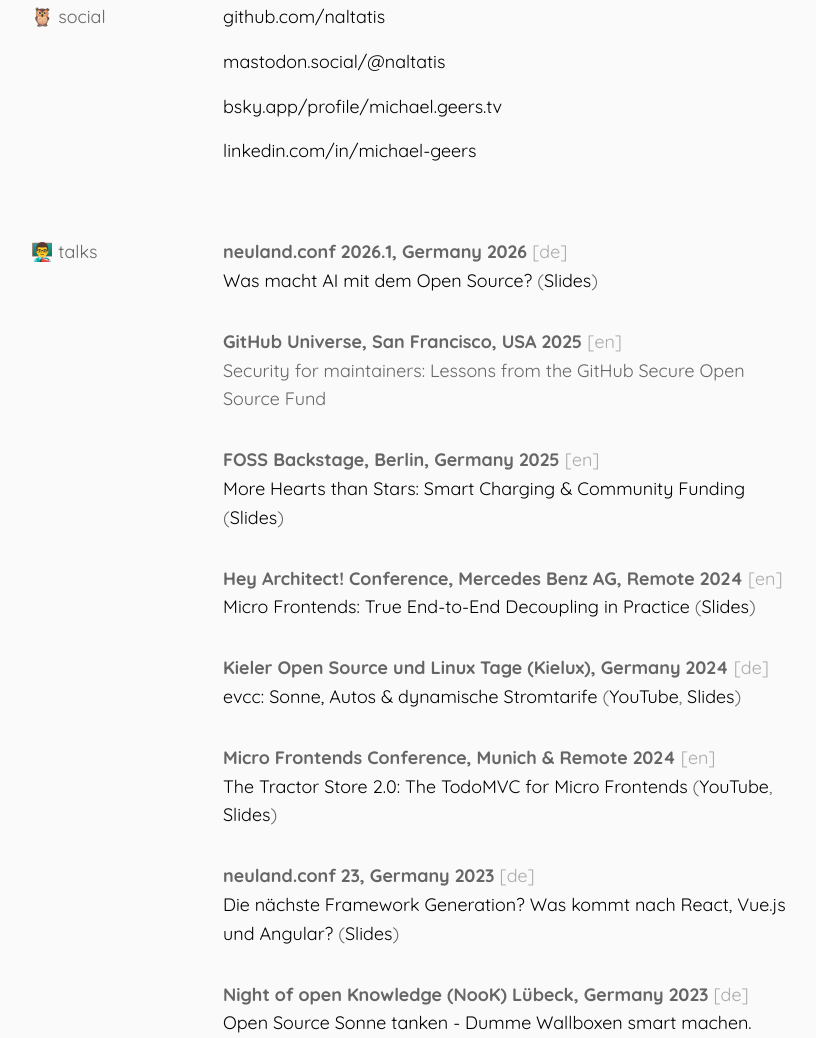
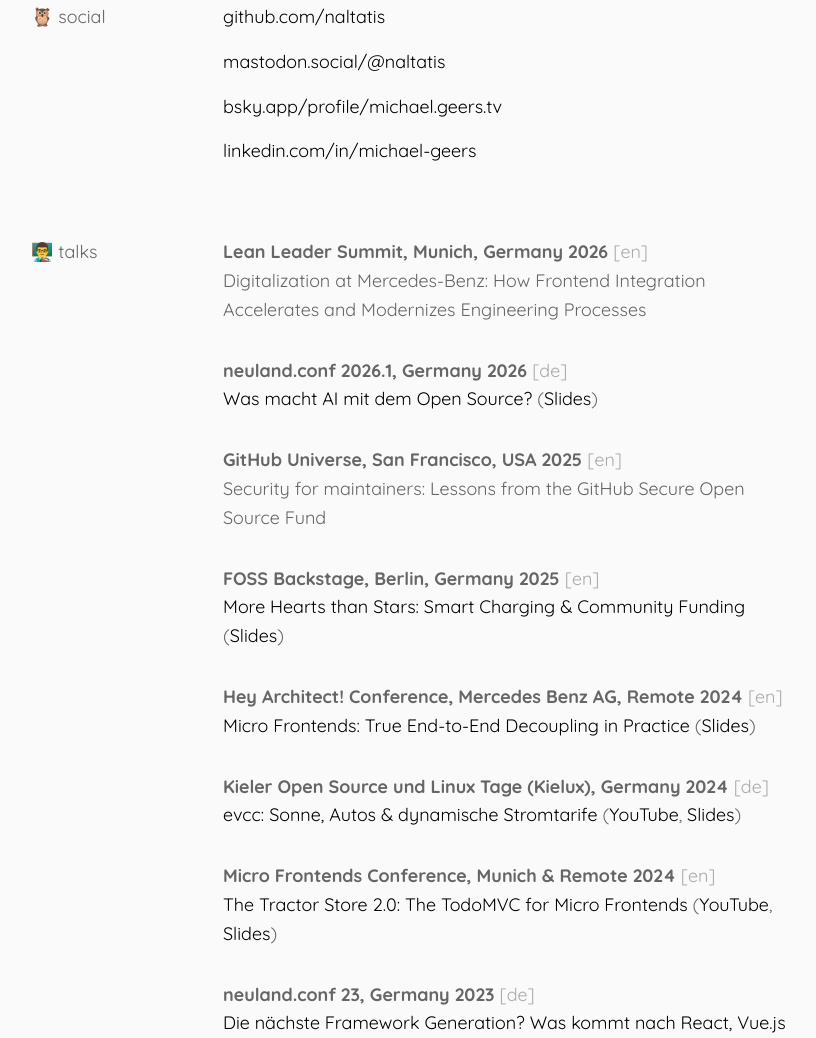
Before and after one commit to naltatis/geers.tv, a plain HTML site: page index.html in a window 1280 px wide. Shown: the part 743-1781 px from the top of the page, without its empty margins (225-1041 px from the left). Drawn offline with Linux system fonts and the light colour scheme.

Commit message:
add lean leader summit

```diff
--- a/index.html
+++ b/index.html
@@ -258,6 +258,15 @@
 
       <dt>👨‍🏫 talks</dt>
       <dd>
+        <p>
+          <strong>
+            Lean Leader Summit, Munich, Germany 2026
+            <small>[en]</small>
+          </strong>
+          <br />
+          <span>Digitalization at Mercedes-Benz: How Frontend Integration Accelerates and Modernizes Engineering
+            Processes</span>
+        </p>
         <p>
           <strong>
             neuland.conf 2026.1, Germany 2026
```
